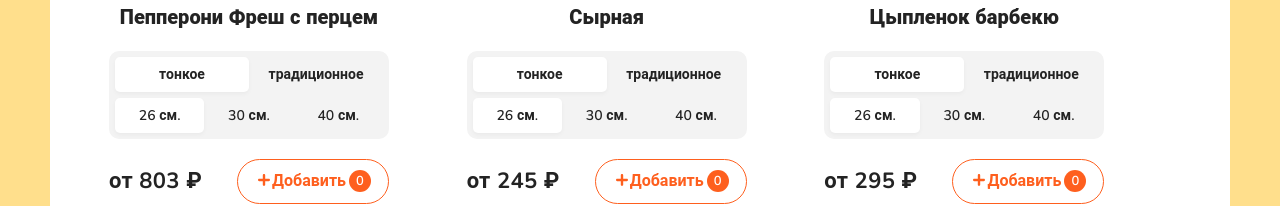
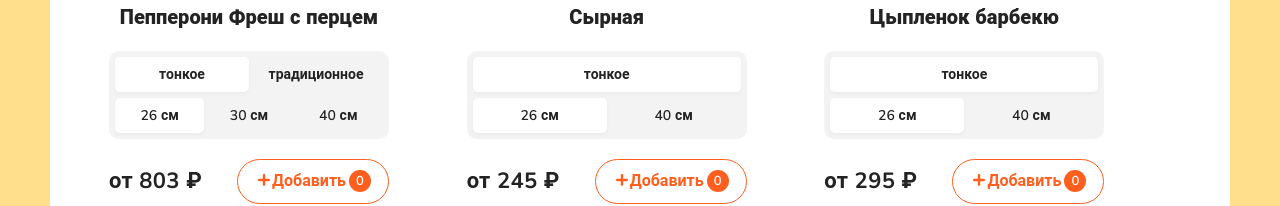
Before and after one commit to Elena-1405/react-pizza, a React (Create React App) app: page / in a window 1280 px wide. Shown: the part 610-816 px from the top of the page. Built offline with nearby package versions, Linux system fonts and the light colour scheme.

Commit message:
obj spread

```diff
--- a/src/App.js
+++ b/src/App.js
@@ -21,10 +21,7 @@ function App() {
           {
             pizzas.map(obj =>
             <PizzaBlock
-            title={obj.title}
-            price={obj.price}
-            image={obj.imageUrl}
-            size={obj.sizes} />)
+            {...obj} />)
           }
         </div>
       </div>
--- a/src/components/PizzaBlock.jsx
+++ b/src/components/PizzaBlock.jsx
@@ -1,28 +1,43 @@
 import { useState } from "react"
 
-export function PizzaBlock({ title, price, image, size }) {
+export function PizzaBlock({ title, price, imageUrl, sizes, types }) {
     const [pizzaCount, setPizzaCount] = useState(0)
     const onClickAdd = () => {
         setPizzaCount(pizzaCount +1);
     }; //move to Redux
 
+    const [activeType, setActiveType] = useState(0);
+    const [activeSize, setActiveSize] = useState(0);
+
+
+    const typeNames = ['тонкое', 'традиционное'];
+
     return (
         <div className="pizza-block">
   <img
     className="pizza-block__image"
-    src={image}
+    src={imageUrl}
     alt="Pizza"
   />
   <h4 className="pizza-block__title">{title}</h4>
   <div className="pizza-block__selector">
     <ul>
-      <li className="active">тонкое</li>
-      <li>традиционное</li>
+    {
+        types.map((typeInd) =>
+          <li
+          onClick={() => setActiveType(typeInd)}
+          className={activeType === typeInd ? 'active' : ''}>{typeNames[typeInd]}</li>)
+      }
     </ul>
     <ul>
-      <li className="active">26 см.</li>
-      <li>30 см.</li>
-      <li>40 см.</li>
+      {
+        sizes.map((size, index) =>
+          <li
+          onClick={() => setActiveSize(index)}
+          className={activeSize === index ? 'active' : ''}>{size} см</li>)
+      }
+
+
     </ul>
   </div>
   <div className="pizza-block__bottom">
```
